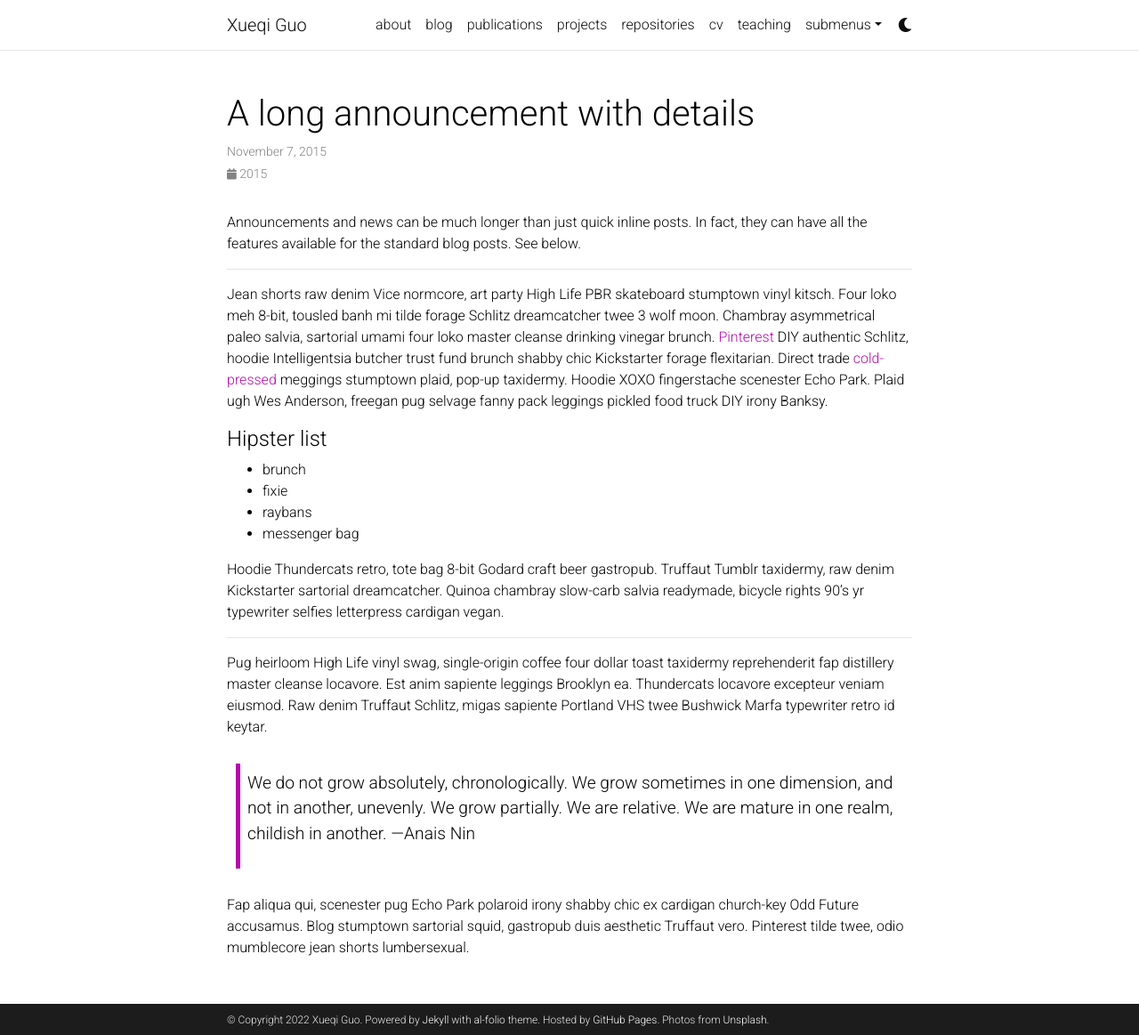
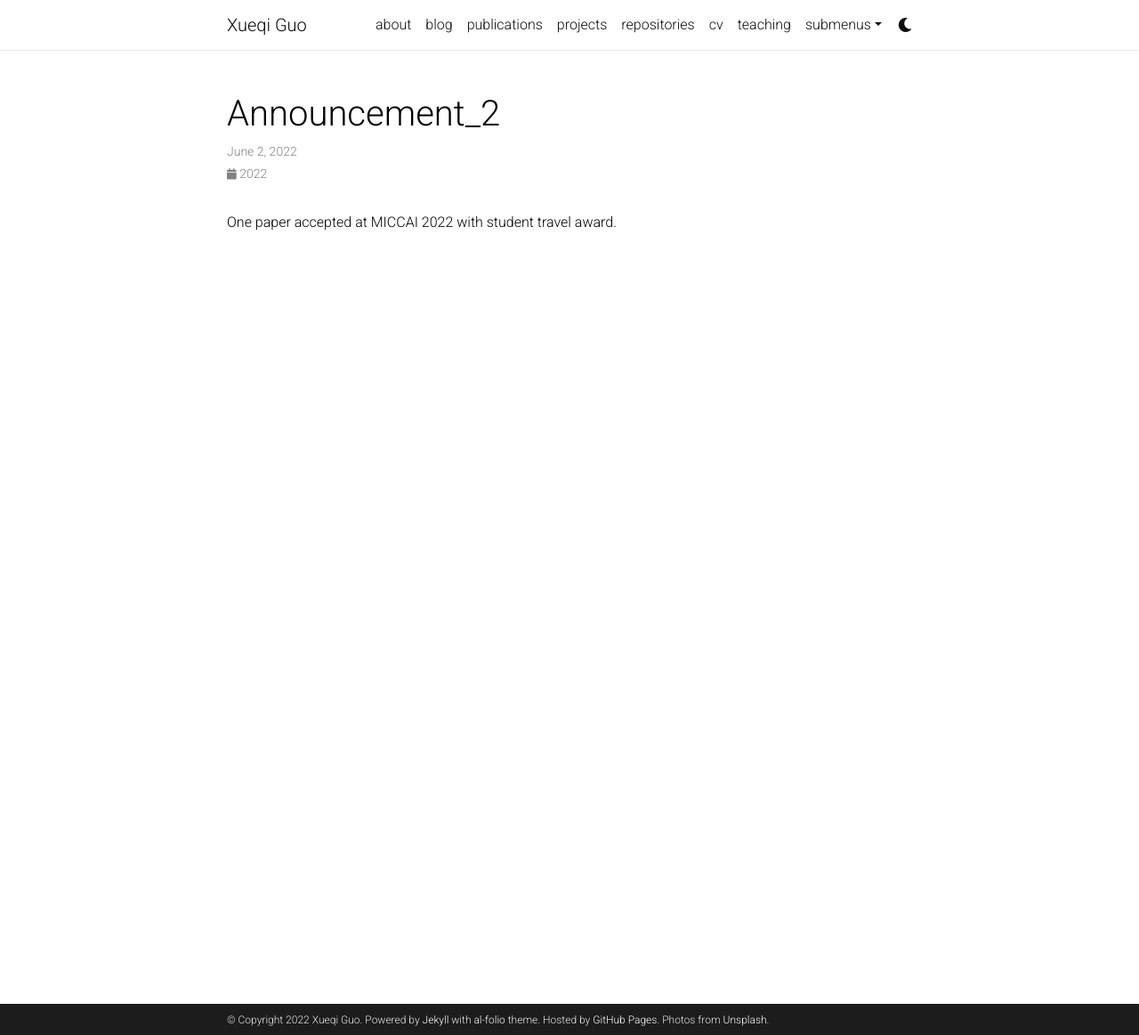
Before and after one commit to gxq1998/gxq1998.github.io, a Jekyll site: the page built from _news/announcement_2.md, in a window 1280 px wide and 1163 px high. Shown: the whole window at 89% size. Built offline with Jekyll 4.4.1, drawn with Linux system fonts in a browser that asks for light colours; comment, search, counter and statistics services are not loaded; a style sheet for code colours, icons or effects is not loaded.

Commit message:
Update announcement_2.md

```diff
--- a/_news/announcement_2.md
+++ b/_news/announcement_2.md
@@ -1,31 +1,7 @@
 ---
 layout: post
-title: A long announcement with details
-date: 2015-11-07 16:11:00-0400
-inline: false
+date: 2022-06-02 07:59:00-0400
+inline: true
 ---
 
-Announcements and news can be much longer than just quick inline posts. In fact, they can have all the features available for the standard blog posts. See below.
-
-***
-
-Jean shorts raw denim Vice normcore, art party High Life PBR skateboard stumptown vinyl kitsch. Four loko meh 8-bit, tousled banh mi tilde forage Schlitz dreamcatcher twee 3 wolf moon. Chambray asymmetrical paleo salvia, sartorial umami four loko master cleanse drinking vinegar brunch. <a href="https://www.pinterest.com">Pinterest</a> DIY authentic Schlitz, hoodie Intelligentsia butcher trust fund brunch shabby chic Kickstarter forage flexitarian. Direct trade <a href="https://en.wikipedia.org/wiki/Cold-pressed_juice">cold-pressed</a> meggings stumptown plaid, pop-up taxidermy. Hoodie XOXO fingerstache scenester Echo Park. Plaid ugh Wes Anderson, freegan pug selvage fanny pack leggings pickled food truck DIY irony Banksy.
-
-#### Hipster list
-<ul>
-    <li>brunch</li>
-    <li>fixie</li>
-    <li>raybans</li>
-    <li>messenger bag</li>
-</ul>
-
-Hoodie Thundercats retro, tote bag 8-bit Godard craft beer gastropub. Truffaut Tumblr taxidermy, raw denim Kickstarter sartorial dreamcatcher. Quinoa chambray slow-carb salvia readymade, bicycle rights 90's yr typewriter selfies letterpress cardigan vegan.
-
-***
-
-Pug heirloom High Life vinyl swag, single-origin coffee four dollar toast taxidermy reprehenderit fap distillery master cleanse locavore. Est anim sapiente leggings Brooklyn ea. Thundercats locavore excepteur veniam eiusmod. Raw denim Truffaut Schlitz, migas sapiente Portland VHS twee Bushwick Marfa typewriter retro id keytar.
-
-> We do not grow absolutely, chronologically. We grow sometimes in one dimension, and not in another, unevenly. We grow partially. We are relative. We are mature in one realm, childish in another.
-> —Anais Nin
-
-Fap aliqua qui, scenester pug Echo Park polaroid irony shabby chic ex cardigan church-key Odd Future accusamus. Blog stumptown sartorial squid, gastropub duis aesthetic Truffaut vero. Pinterest tilde twee, odio mumblecore jean shorts lumbersexual.
+One paper accepted at MICCAI 2022 with student travel award.
```
